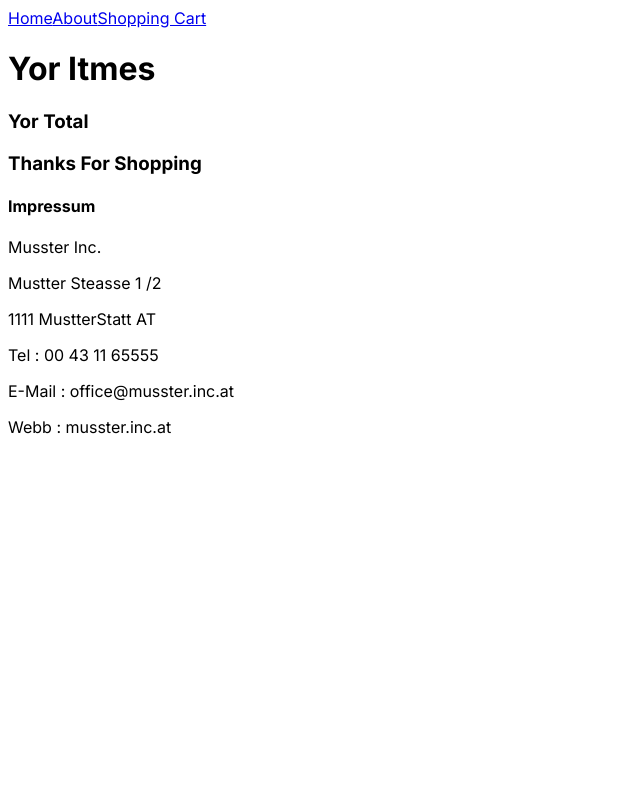
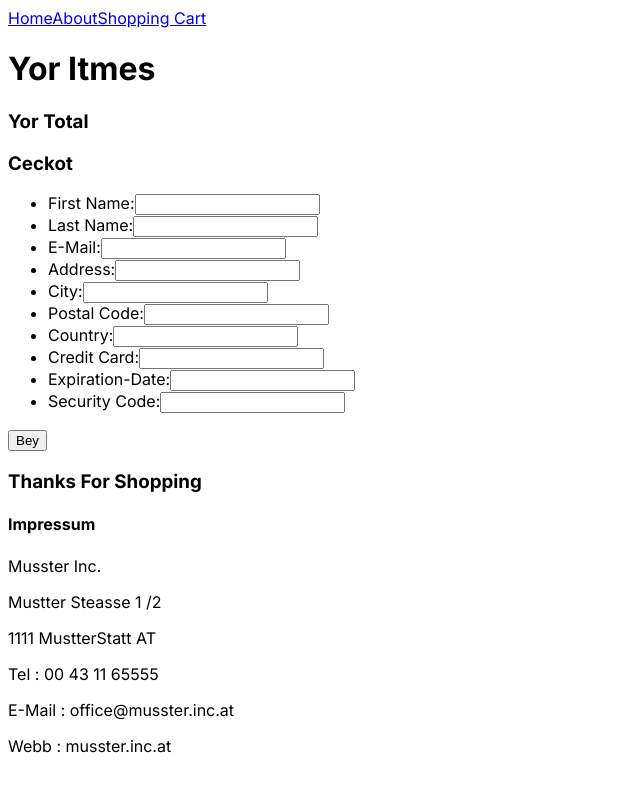
Before and after one commit to Bernkra96/next.js-ecommerce-store, a Next.js app: page /cart in a window 1280 px wide. Shown: the top 792 px of the page, without its empty margins (0-640 px from the left). Built offline with nearby package versions, Linux system fonts and the light colour scheme; no server answers.

Commit message:
Cahne list

```diff
--- a/app/cart/page.js
+++ b/app/cart/page.js
@@ -11,6 +11,84 @@ export default function cartPage() {
         <p>{data} </p>
       </div>
       <h3>Yor Total </h3>
+
+      <h3> Ceckot </h3>
+
+      <form>
+        <ul>
+          <li>
+            <label>
+              First Name:
+              <input name="todo" data-test-id="checkout-first-name" required />
+            </label>
+          </li>
+          <li>
+            <label>
+              Last Name:
+              <input name="todo" data-test-id="checkout-last-name" required />
+            </label>
+          </li>
+          <li>
+            <label>
+              E-Mail:
+              <input name="todo" required data-test-id="checkout-email" />
+            </label>
+          </li>
+          <li>
+            <label>
+              Address:
+              <input name="todo" required data-test-id="checkout-address" />
+            </label>
+          </li>
+          <li>
+            <label>
+              City:
+              <input name="todo" required data-test-id="checkout-city" />
+            </label>
+          </li>
+          <li>
+            <label>
+              Postal Code:
+              <input name="todo" required data-test-id="checkout-postal-code" />
+            </label>
+          </li>
+          <li>
+            <label>
+              Country:
+              <input name="todo" required data-test-id="checkout-country" />
+            </label>
+          </li>
+          <li>
+            <label>
+              Credit Card:
+              <input name="todo" required data-test-id="checkout-credit-card" />
+            </label>
+          </li>
+          <li>
+            <label>
+              Expiration-Date:
+              <input
+                name="todo"
+                required
+                data-test-id="checkout-expiration-date"
+              />
+            </label>
+          </li>
+          <li>
+            <label>
+              Security Code:
+              <input
+                name="todo"
+                required
+                data-test-id="checkout-security-code"
+              />
+            </label>
+          </li>
+        </ul>
+        <button type="button" data-test-id="checkout-confirm-order">
+          {'Bey'}
+        </button>
+      </form>
     </>
   );
 }
```
Also changed, not shown: app/Items/[Itemid]/page.js (+0 -96 lines), app/database/items.js (+14 -2 lines).
